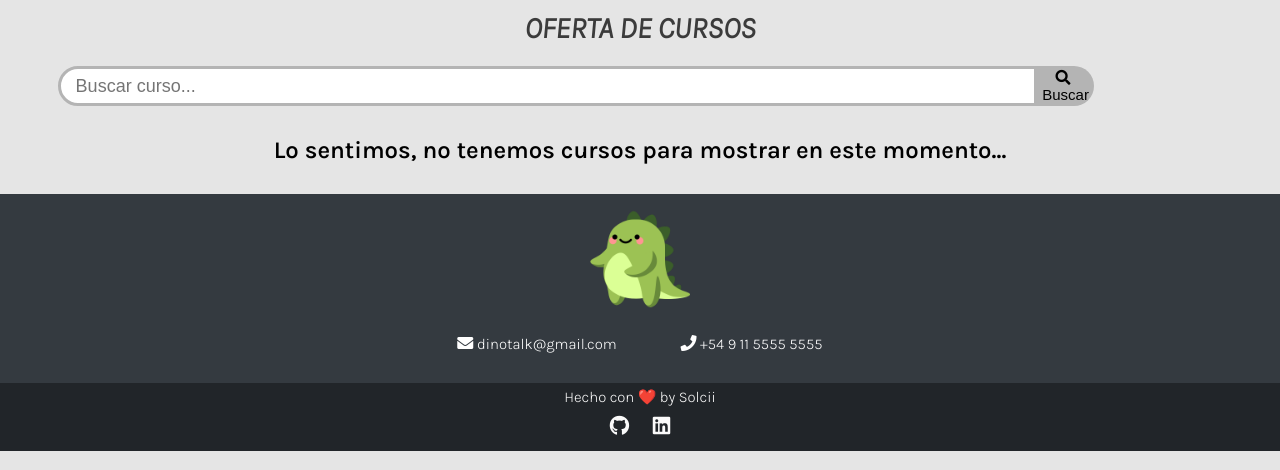
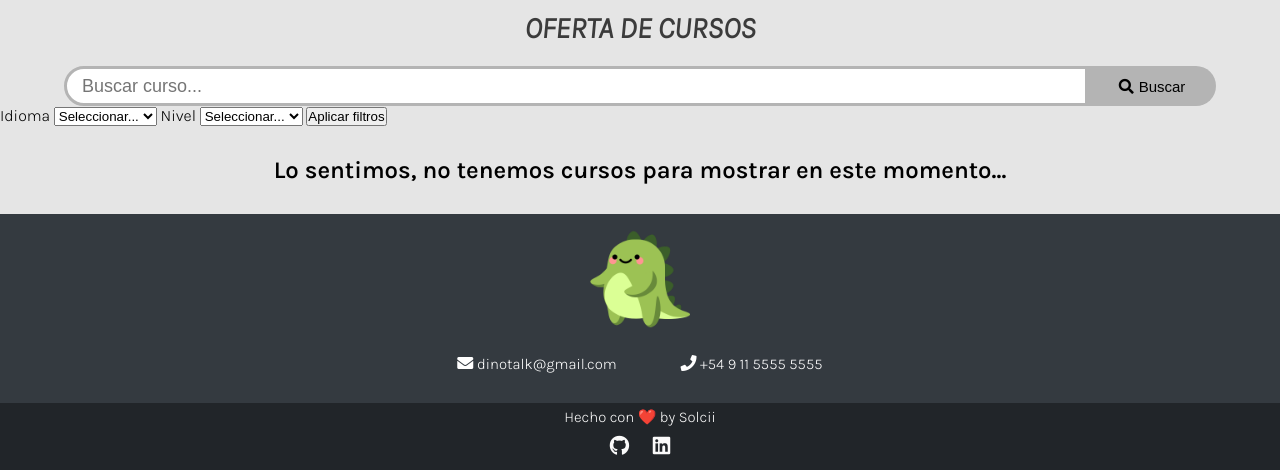
Before and after one commit to Solcii/DinoTalk, a Django app: page /cursos/ in a window 1280 px wide. Shown: the part 80-550 px from the top of the page. Run offline with Django 3.2, Linux system fonts and the light colour scheme; data that the repository does not hold is empty; some libraries are stand-ins or nearby versions.

Commit message:
sistema filtros base

```diff
--- a/cursos/views.py
+++ b/cursos/views.py
@@ -1,16 +1,26 @@
 from django.shortcuts import render
 from django.template import loader
 from .models import Curso
-from django.db.models import Q
+from django.db.models import Q, query
 
 def home(request):
     return render(request, 'index.html')
 
 def cursos(request):
+    cursos = Curso.objects.all()
+
     queryset = request.GET.get('buscar')
-    cursos = Curso.objects.all()
     if queryset:
         cursos = Curso.objects.filter(Q(titulo__icontains = queryset))
+
+    idioma_seleccionado = request.GET.get('idioma')
+    if idioma_seleccionado and idioma_seleccionado != 'Seleccionar...':
+        cursos = cursos.filter(idioma=idioma_seleccionado)
+
+    nivel_seleccionado = request.GET.get('nivel')
+    if nivel_seleccionado and nivel_seleccionado != 'Seleccionar...':
+        cursos = cursos.filter(nivel=nivel_seleccionado)
+
     return render(request, 'cursos.html', {'cursos': cursos} )
 
 def contacto(request):
--- a/static/css/cursos.css
+++ b/static/css/cursos.css
@@ -83,7 +83,7 @@
 
 .titulo-curso,
 .inscripciones {
-    font-size: 2.5rem;
+    font-size: 2.3rem;
 }
 
 .idioma {
@@ -133,7 +133,7 @@
 }
 
 .input-group {
-    width: 90%;
+    width: 100%;
     height: 4rem;
     display: flex;
     justify-content: center;
@@ -142,7 +142,7 @@
 
 .form-control {
     font-size: 1.8rem;
-    width: 85%;
+    width: 80%;
     height: 100%;
     border: 0.3rem solid rgb(180, 180, 180);
     border-radius: 5rem 0 0 5rem;
@@ -156,7 +156,7 @@
 .boton-buscar {
     background: rgb(180, 180, 180);
     height: 100%;
-    width: 5%;
+    width: 10%;
     border: none;
     border-radius: 0 5rem 5rem 0;
     font-size: 1.5rem;
--- a/templates/cursos.html
+++ b/templates/cursos.html
@@ -18,6 +18,26 @@
             </div>
         </div>
     </form>
+    <div class="filtros">
+        <form method="get">
+            <label for="idioma">Idioma</label>
+            <select name="idioma" id="idioma">
+                <option>Seleccionar...</option>
+                <option value="I">Inglés</option>
+                <option value="A">Alemán</option>
+                <option value="F">Francés</option>
+                <option value="P">Portugués</option>
+            </select>
+            <label for="nivel">Nivel</label>
+            <select name="nivel" id="nivel">
+                <option>Seleccionar...</option>
+                <option value="P">Principiante</option>
+                <option value="I">Intermedio</option>
+                <option value="A">Avanzado</option>
+            </select>
+            <button type="submit">Aplicar filtros</button>
+        </form>
+    </div>
 </div>
 
 <section class="oferta-cursos">
```
